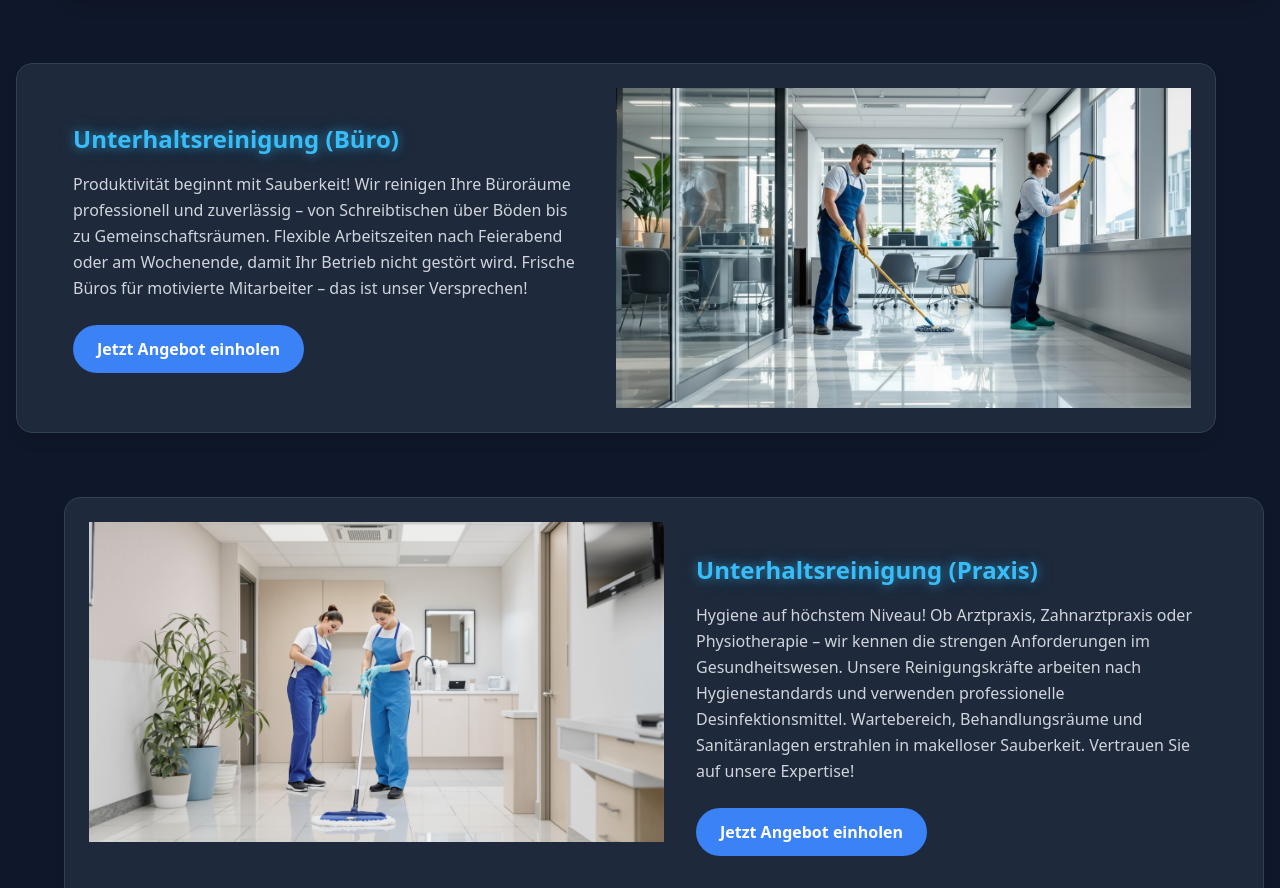
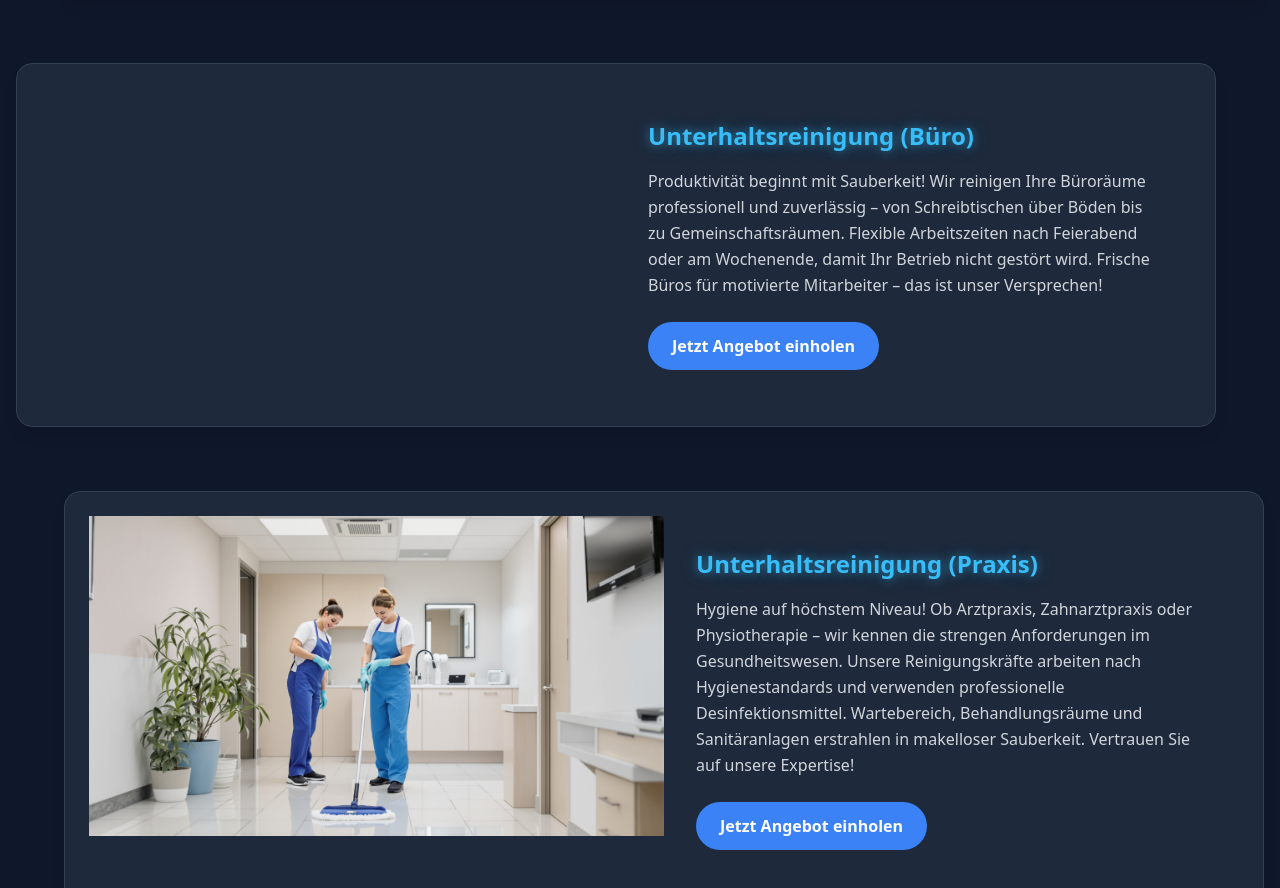
Before and after one commit to Mousasow1907/ReinGlanz-Website-, a website: page index.html in a window 1280 px wide. Shown: the part 1815-2703 px from the top of the page. Drawn offline with nearby package versions, Linux system fonts and the light colour scheme; some packages are replaced by stand-ins of ours; a script that the page names is missing.

Commit message:
Update index.html

```diff
--- a/index.html
+++ b/index.html
@@ -125,7 +125,6 @@
         </div>
         <div class="card overflow-hidden md:mr-0 lg:mr-12 shadow-lg dark:bg-gray-800">
           <div class="md:flex md:flex-row-reverse">
-            <img src="public/images/putz büro copy.jpg" alt="Büroreinigung" class="w-full md:w-1/2 h-80 object-cover" />
             <div class="p-8 md:w-1/2 flex flex-col justify-center">
               <h3 class="font-bold text-2xl text-glow">Unterhaltsreinigung (Büro)</h3>
               <p class="text-base text-gray-300 dark:text-gray-300 mt-4 leading-relaxed">Produktivität beginnt mit Sauberkeit! Wir reinigen Ihre Büroräume professionell und zuverlässig – von Schreibtischen über Böden bis zu Gemeinschaftsräumen. Flexible Arbeitszeiten nach Feierabend oder am Wochenende, damit Ihr Betrieb nicht gestört wird. Frische Büros für motivierte Mitarbeiter – das ist unser Versprechen!</p>
```
